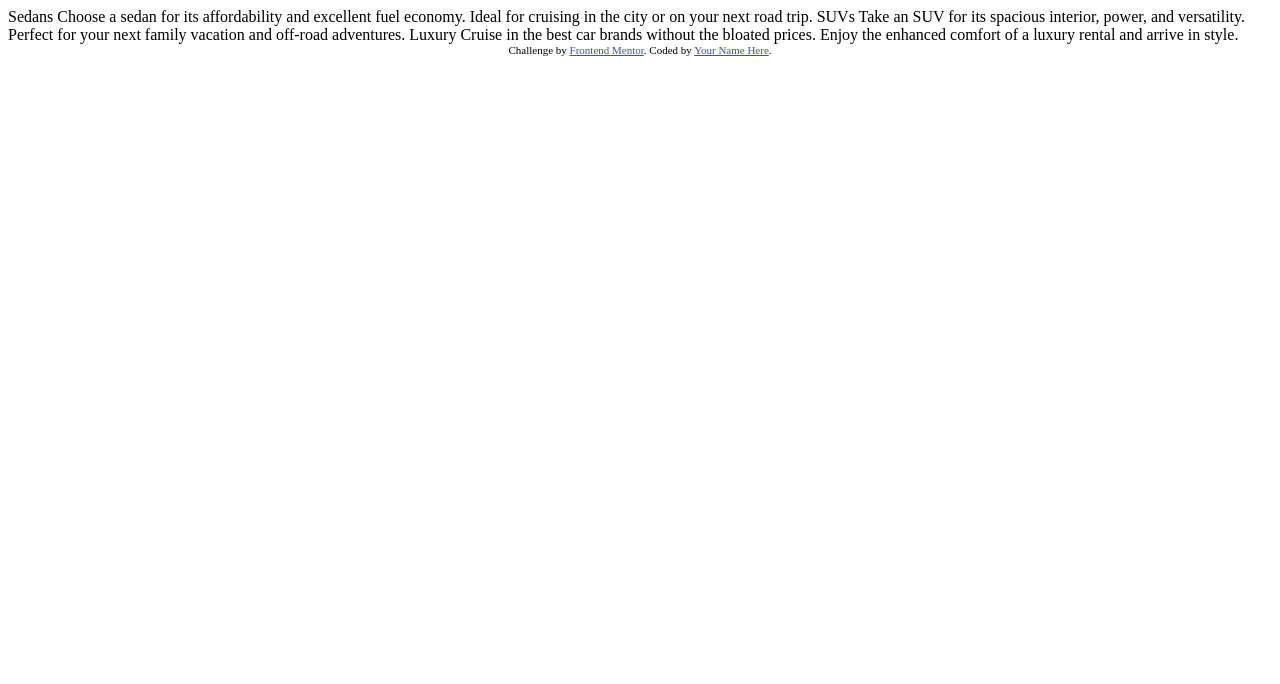
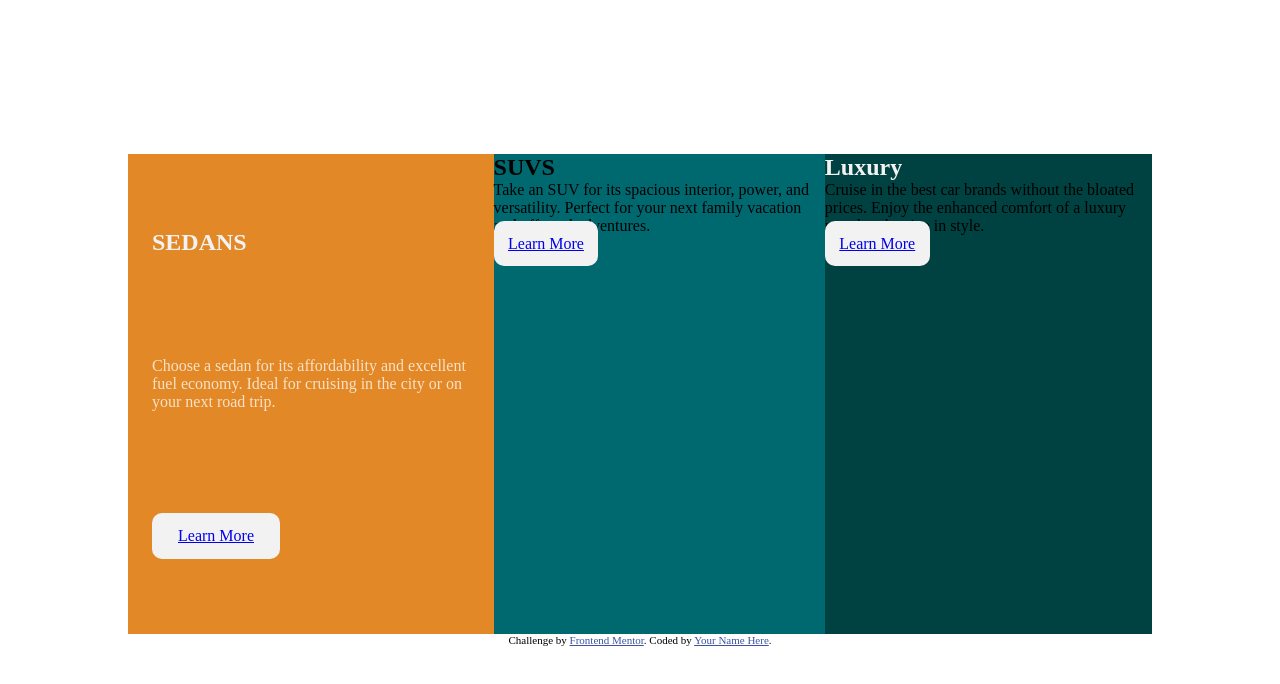
Before and after one commit to ahoin001/FEM-challenges, a plain HTML site: page 3-column-preview-card-component-main/index.html in a window 1280 px wide. Drawn offline with Linux system fonts and the light colour scheme.

Commit message:
Initial structure pf compponent in html laid out with some background colors and flex applied

```diff
--- a/3-column-preview-card-component-main/index.html
+++ b/3-column-preview-card-component-main/index.html
@@ -1,36 +1,69 @@
 <!DOCTYPE html>
 <html lang="en">
   <head>
-  <meta charset="UTF-8">
-  <meta name="viewport" content="width=device-width, initial-scale=1.0"> <!-- displays site properly based on user's device -->
+    <meta charset="UTF-8" />
+    <meta name="viewport" content="width=device-width, initial-scale=1.0" />
+    <!-- displays site properly based on user's device -->
 
-  <link rel="icon" type="image/png" sizes="32x32" href="./images/favicon-32x32.png">
-
+    <link
+      rel="icon"
+      type="image/png"
+      sizes="32x32"
+      href="./images/favicon-32x32.png"
+    />
+    <link rel="stylesheet" href="../output.css" />
     <title>Frontend Mentor | 3-column preview card component</title>
 
     <!-- Feel free to remove these styles or customise in your own stylesheet 👍 -->
     <style>
-    .attribution { font-size: 11px; text-align: center; }
-    .attribution a { color: hsl(228, 45%, 44%); }
+      .attribution {
+        font-size: 11px;
+        text-align: center;
+      }
+      .attribution a {
+        color: hsl(228, 45%, 44%);
+      }
     </style>
   </head>
   <body>
+    <section class="grid-column-component">
+      <div class="section-sedan-content">
+        <!-- <div></div> -->
 
-  Sedans
-  Choose a sedan for its affordability and excellent fuel economy. Ideal for cruising in the city
-  or on your next road trip.
+        <h1 class="section-heading">SEDANS</h1>
 
-  SUVs
-  Take an SUV for its spacious interior, power, and versatility. Perfect for your next family vacation
-  and off-road adventures.
+        <p class="section-text">
+          Choose a sedan for its affordability and excellent fuel economy. Ideal
+          for cruising in the city or on your next road trip.
+        </p>
 
-  Luxury
-  Cruise in the best car brands without the bloated prices. Enjoy the enhanced comfort of a luxury
-  rental and arrive in style.
+        <a href="#s" class="learn-more-btn">Learn More</a>
+      </div>
+      <div class="section-suv">
+        <h1>SUVS</h1>
+        <p>
+          Take an SUV for its spacious interior, power, and versatility. Perfect
+          for your next family vacation and off-road adventures.
+        </p>
+
+        <a href="#" class="learn-more-btn">Learn More</a>
+      </div>
+      <div class="section-luxury">
+        <h1 class="section-heading">Luxury</h1>
+
+        <p>
+          Cruise in the best car brands without the bloated prices. Enjoy the
+          enhanced comfort of a luxury rental and arrive in style.
+        </p>
+        <a href="#" class="learn-more-btn">Learn More</a>
+      </div>
+    </section>
 
     <div class="attribution">
-    Challenge by <a href="https://www.frontendmentor.io?ref=challenge" target="_blank">Frontend Mentor</a>.
-    Coded by <a href="#">Your Name Here</a>.
+      Challenge by
+      <a href="https://www.frontendmentor.io?ref=challenge" target="_blank"
+        >Frontend Mentor</a
+      >. Coded by <a href="#">Your Name Here</a>.
     </div>
   </body>
 </html>
--- /dev/null
+++ b/input.scss
@@ -0,0 +1,56 @@
+* {
+  margin: 0;
+  padding: 0;
+  box-sizing: border-box;
+}
+
+body {
+  height: 100vh;
+  display: flex;
+  flex-direction: column;
+  align-items: center;
+  justify-content: center;
+}
+
+.grid-column-component {
+  max-width: 80%;
+  display: flex;
+//   flex-wrap: wrap;
+//   flex: 1 0 auto;
+//   flex-direction: column;
+  //   grid-template-columns: repeat(auto-fit, minmax(240px, 1fr));
+  height: 30rem;
+  //   border-radius: 100px;
+}
+
+.section-sedan-content {
+  display: flex;
+  flex-direction: column;
+  justify-content: space-around;
+  padding: 1.5rem;
+  background-color: hsl(31, 77%, 52%);
+}
+
+.section-suv {
+  background-color: hsl(184, 100%, 22%);
+}
+
+.section-luxury {
+  background-color: hsl(179, 100%, 13%);
+}
+
+.section-heading {
+  color: hsl(0, 0%, 95%);
+}
+
+.section-text {
+  color: hsla(0, 0%, 100%, 0.75);
+}
+
+.learn-more-btn {
+  background-color: hsl(0, 0%, 95%);
+  padding: 0.9rem;
+  width: 8rem;
+  text-align: center;
+  border-radius: 10px;
+}
```
Also changed, not shown: output.css (added), 1 other file. Lines whose indentation alone changed are shown as unchanged.
